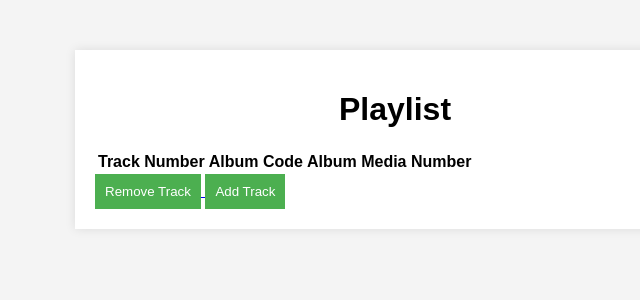
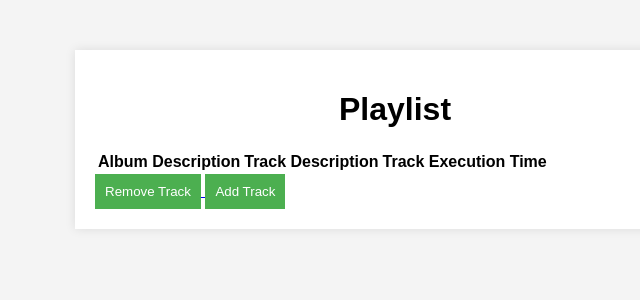
Before and after one commit to imonteiroyh/SpotPer, a Flask app: template templates/playlist.html in a window 1280 px wide. Shown: the top 300 px of the page, without its empty margins (245-885 px from the left). Run offline with Flask 3, Linux system fonts and the light colour scheme; the template is opened without the code that fills it, so the values that code supplies are empty.

Commit message:
mais algumas mudanças

```diff
--- a/templates/playlist.html
+++ b/templates/playlist.html
@@ -13,19 +13,17 @@
         <table>
             <thead>
                 <tr>
-                    <th>Track Number</th>
-                    <th>Album Code</th>
-                    <th>Album Media Number</th>
-                    <!-- Adicione outras colunas conforme necessário -->
+                    <th>Album Description</th>
+                    <th>Track Description</th>
+                    <th>Track Execution Time</th>
                 </tr>
             </thead>
             <tbody>
                 {% for track in playlist %}
                     <tr>
-                        <td>{{ track.track_number }}</td>
-                        <td>{{ track.album_code }}</td>
-                        <td>{{ track.album_media_number }}</td>
-                        <!-- Adicione outras colunas conforme necessário -->
+                        <td>{{ track.album_description }}</td>
+                        <td>{{ track.track_description }}</td>
+                        <td>{{ track.track_execution_time }}</td>
                     </tr>
                 {% endfor %}
             </tbody>
@@ -33,7 +31,7 @@
         </table>
 
         <!-- Link para remover faixa -->
-        <a href="/playlist/{{ playlist_code }}removeTrack" class="remove-link">
+        <a href="/remove_track.html" class="remove-link">
             <button type="button">Remove Track</button>
         </a>
 
```
Also changed, not shown: app/routes.py (+4 -3 lines), templates/remove_track.html (added, +27 -0 lines).
